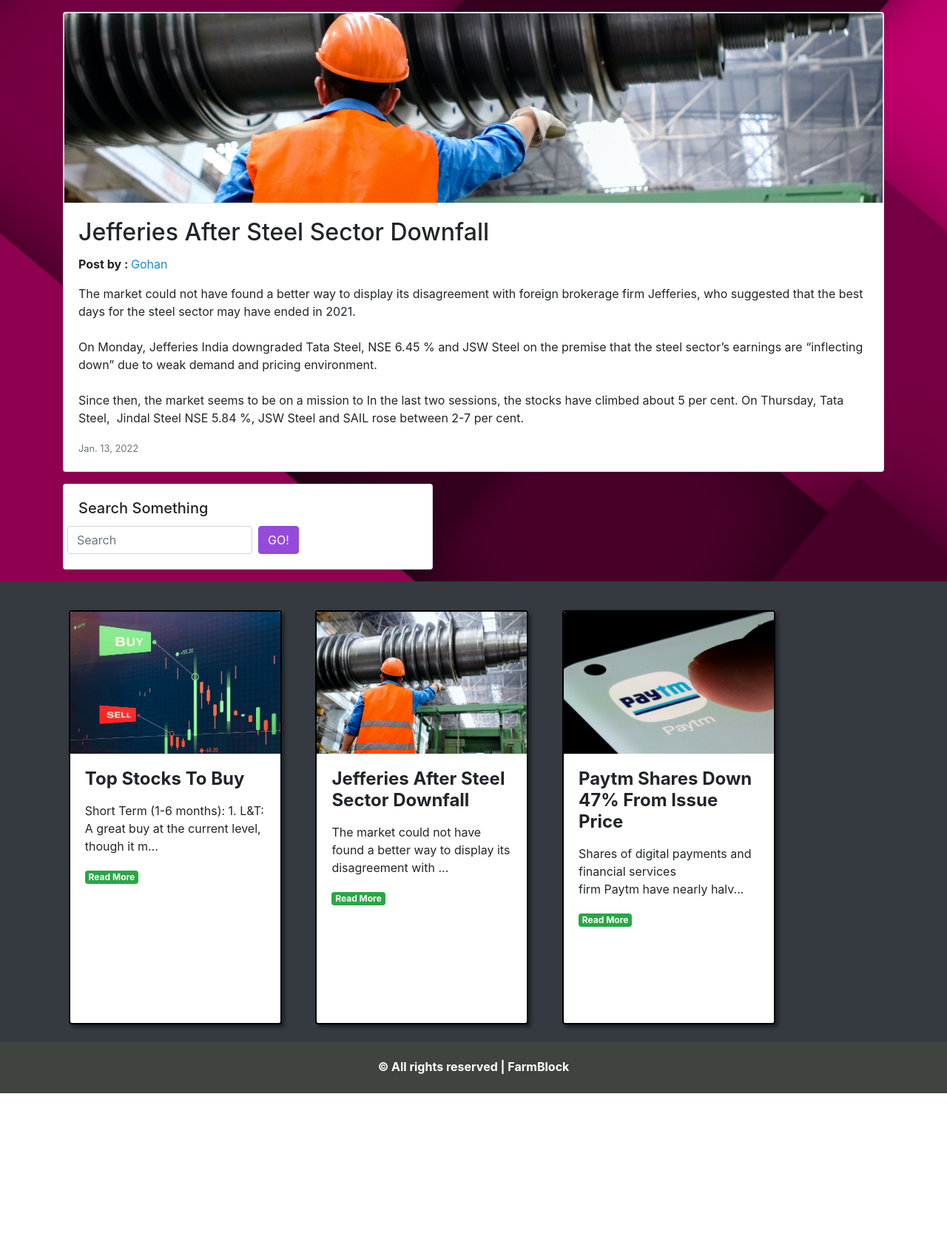
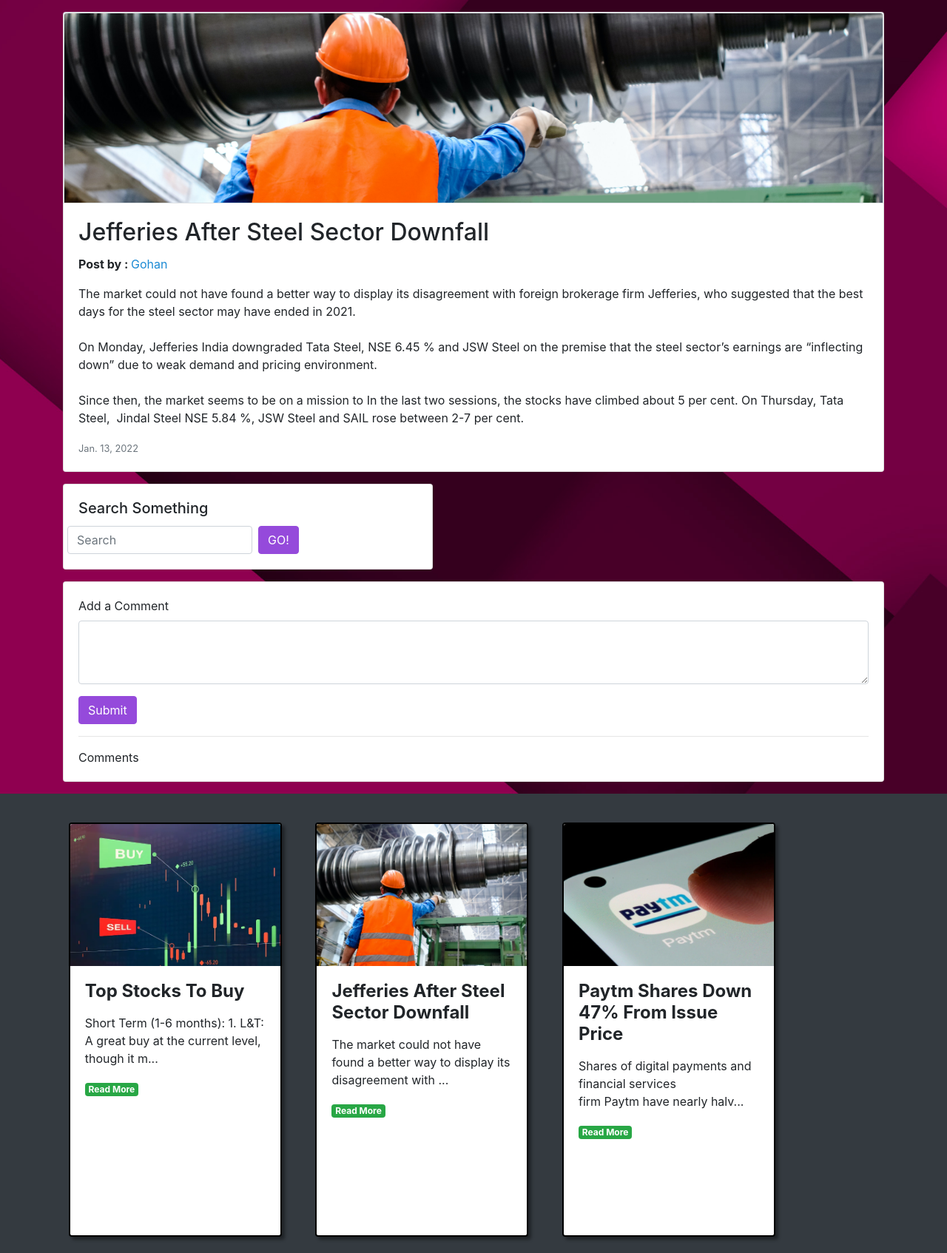
Before and after one commit to Rohan2035/InvestorHub, a Django app: a page that uses templates/content.html in a window 1280 px wide. Shown: the part 56-1750 px from the top of the page at 74% size. Before the commit the page ends 1534 px from the top, so only its background shows below. Run offline with Django 3.2, Linux system fonts and the light colour scheme; data comes from the database, SQL or seed files in the repository; both versions use the stored data as it was after the commit; some libraries are stand-ins or nearby versions.

Commit message:
Comment Section 🚀

```diff
--- a/static/CSS/Sheet5.css
+++ b/static/CSS/Sheet5.css
@@ -0,0 +1,5 @@
+/* Comment Section Content.HTML */
+
+#commentText{
+    width: 560 px;
+}
--- a/stockpost/views.py
+++ b/stockpost/views.py
@@ -215,8 +215,9 @@ def edit_post (request):
 
 def validate_comment(request):
     if request.method == 'POST':
-        comment_text = request.POST['comment']
-        post_id = sp.objects.get(post_id=2)
+        comment_text = request.POST['commentText']
+        p_id = request.POST['postID']
+        post_id = sp.objects.get(post_id=p_id)
         post_name = post_id.Name
         user_name = request.user
 
@@ -224,11 +225,13 @@ def validate_comment(request):
 
         comment.save()
 
-        return HttpResponse("Comment Sucessfully Added")
+        # return HttpResponse(request.path)
+        return redirect("content", slug=post_id.slug)
+
     else:
         return HttpResponse("Illegal Access")
 
 
-
+# Remove This
 def test(request):
     return render(request, "Test.html")
--- a/templates/content.html
+++ b/templates/content.html
@@ -306,7 +306,7 @@
       </div>
     </div>
 
-    <!-- Comment Section -->
+    <!-- Search Section -->
     <section>
       <div class="container mb-3 mt-2">
         <div class="card mb-3 comment">
@@ -324,6 +324,37 @@
         </div>
       </div>
     </section>
+
+    <!-- Comment Section -->
+    <section>
+      <div class="container">
+        <div class="card mb-3">
+          <div class="card-body">
+
+          <!-- Comment Form -->
+          <form action="/validateComment/" method="post">
+            {% csrf_token %}
+            <div class="form-group">
+              <label for="comment">Add a Comment</label>
+              <textarea class="form-control" id="exampleFormControlTextarea1" id="commentText" name="commentText" rows="3" style="min-width: 100%;"></textarea>
+              <input type="hidden" value="{{post.post_id}}" name="postID">
+            </div>
+            <button type="submit" class="btn btn-success">Submit</button>
+          </form>
+
+          <hr>
+          Comments
+          </div>
+
+        </div>
+      </div>
+    </section>
+
+
+
+
+
+
 
     <!-- Card Below the Container -->
     <section class="bg-dark">
```
Also changed, not shown: db.sqlite3.
